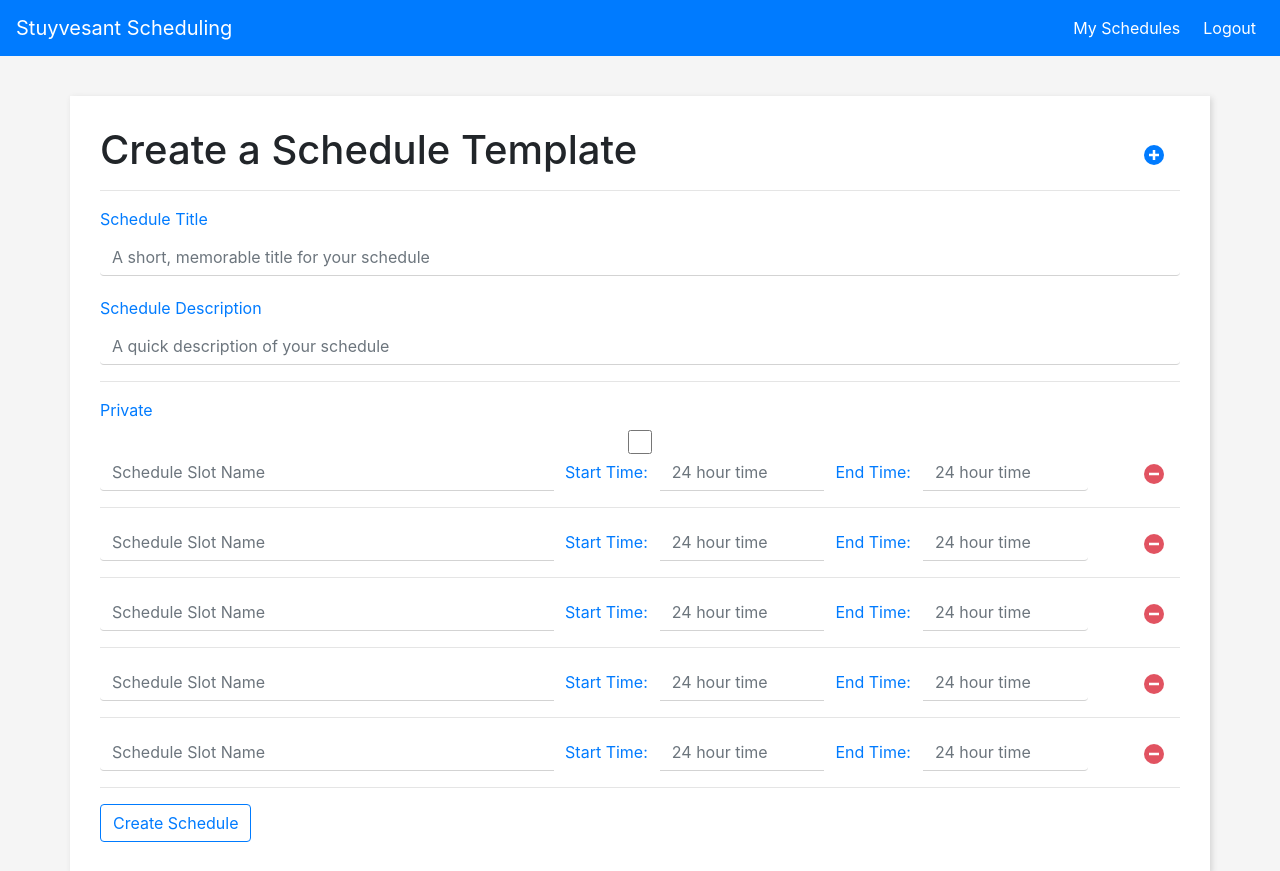
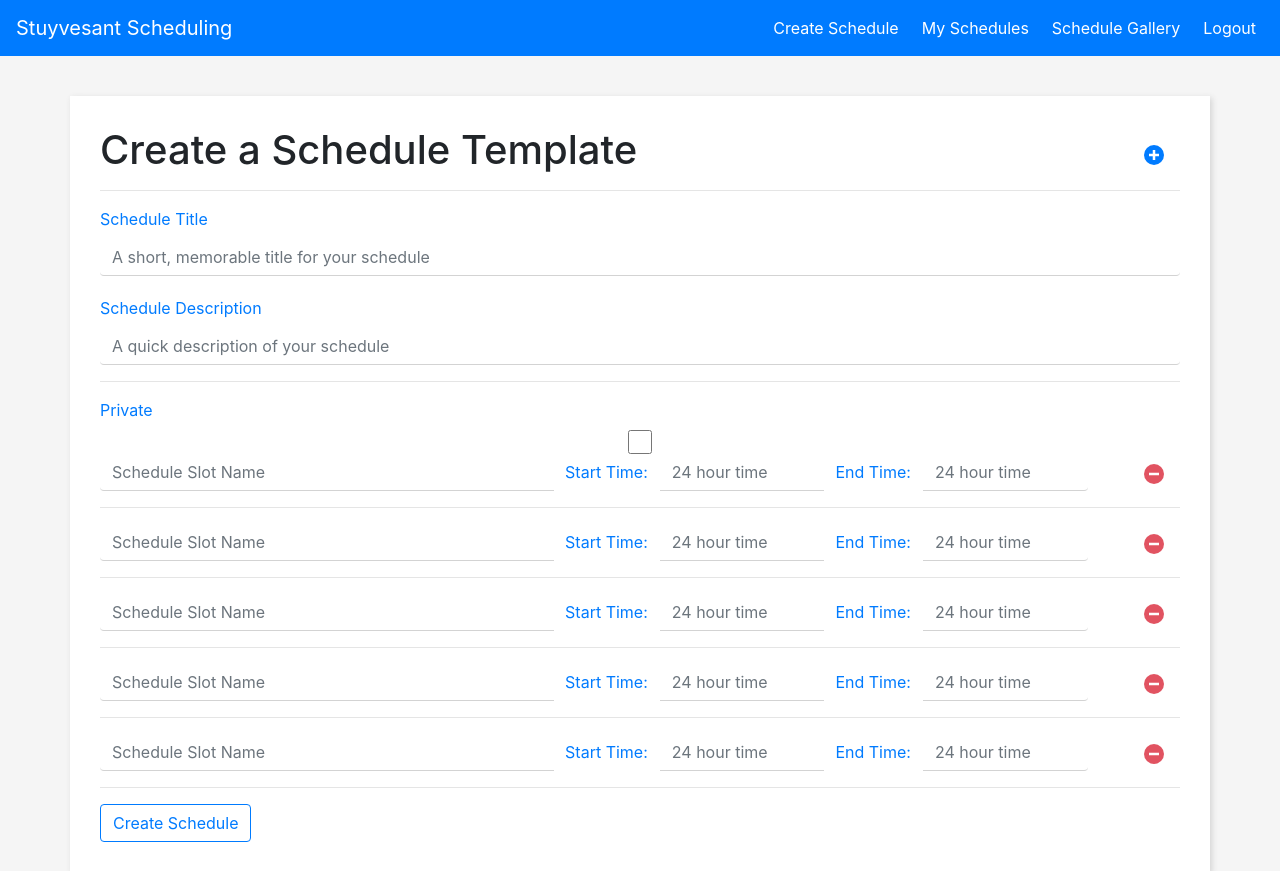
Before and after one commit to cmohri/QuarterMan, a Flask app: page /schedules/create in a window 1280 px wide. Shown: the top 871 px of the page. Run offline with Flask 2, Linux system fonts and the light colour scheme; the visitor is signed in with stand-in values (Sample User, id 1); parts of the project's set-up code (start-up, migrations or seed data) failed here and were passed over; some libraries are stand-ins or nearby versions.

Commit message:
Load schedules from csv, public/private gallery

```diff
--- a/docs/devlog.txt
+++ b/docs/devlog.txt
@@ -98,3 +98,9 @@ damianW -- 2019-05-30 23:02
 Worked with Jared and Clara to attempt to get galleries working
 Bugs with atom and templates not appearing, will debug soon
 ==============================================================
+aschJa -- 2019-06-03 23:45
+--------------------------------------------------------------
+Added links to galleries
+Can load day types from csv file
+Home page renders schedule for appropriate day
+==============================================================
--- a/elbarto/routes.py
+++ b/elbarto/routes.py
@@ -59,7 +59,7 @@ def index():
     date = datetime.date.today().strftime("%m-%d-%Y")
     schedule_name = daily_schedule[date]["day_type"] if daily_schedule.get("date") else "Regular"
     schedule = models.Schedule.query.filter_by(name=schedule_name).one()
-    return "We lit"
+    return redirect(url_for("display_schedule", id=schedule.id))
 
 
 @app.route("/logout", methods = ["GET"])
@@ -81,7 +81,7 @@ def create_schedule():
         prev_node = None
 
         is_private = request.form.get("private") == "y"
-        new_schedule = models.Schedule(name=request.form.get("title"), desc=request.form.get("desc"), private=is_private, author_id=session.get("user").id)
+        new_schedule = models.Schedule(name=request.form.get("title"), desc=request.form.get("desc"), private=is_private, author_id=session.get("user").get("id"))
         for slot in schedule:
             start = time_to_int(datetime.datetime.strptime(slot["start"], '%H:%M').time())
             end = time_to_int(datetime.datetime.strptime(slot["end"], '%H:%M').time())
@@ -101,12 +101,17 @@ def create_schedule():
         db.session.add(prev_node)
         db.session.add(new_schedule)
         db.session.commit()
-        return "Success!"
+        return redirect(url_for("display_schedule", id=new_schedule.id))
 
 
+@app.route("/schedules/mine")
+def private_gallery():
+    schedules = models.Schedule.query.filter_by(author_id=session.get("user").get("id")).all()
+    return render_template("lib.html", schedules=schedules)
 
-@app.route("/schedules/public/browse")
-def gallery():
+
+@app.route("/schedules/browse")
+def public_gallery():
     '''Displays gallery of created templates'''
     # get list of all templates please
     # create list:  (next line)
@@ -116,14 +121,14 @@ def gallery():
     return render_template("lib.html", schedules = schedules)
 
 
-@app.route("/display/<int:idnum>")
-def display_id(idnum):
-    l = models.Schedule.query.filter_by(id = idnum).all()
+@app.route("/schedules/<int:id>")
+def display_schedule(id):
+    l = models.Schedule.query.filter_by(id = id).all()
     h = l[0].head_slot
     title = l[0].name
-    print("title")
-    print ("head slot: " + str(h))
-    print (models.ScheduleSlot.query.filter_by(id = h).one())
+    # print("title")
+    # print ("head slot: " + str(h))
+    # print (models.ScheduleSlot.query.filter_by(id = h).one())
     curr = models.ScheduleSlot.query.filter_by(id = h).one()
     l_times = []
     l_times.append([curr.start, curr.end, curr.name])
--- a/elbarto/static/css/styles.css
+++ b/elbarto/static/css/styles.css
@@ -97,3 +97,9 @@ body {
 .schedule-container {
     padding: 8% !important;
 }
+
+footer {
+    position: absolute;
+    width: 100%;
+    bottom: 0;
+}
--- a/elbarto/templates/base.html
+++ b/elbarto/templates/base.html
@@ -21,7 +21,13 @@
                         </li>
                     {% else %}
                         <li class="nav-item">
-                            <a class="nav-link" href="{{ url_for('create_schedule') }}">My Schedules</a>
+                            <a class="nav-link" href="{{ url_for('create_schedule') }}">Create Schedule</a>
+                        </li>
+                        <li class="nav-item">
+                            <a class="nav-link" href="{{ url_for('private_gallery') }}">My Schedules</a>
+                        </li>
+                        <li class="nav-item">
+                            <a class="nav-link" href="{{ url_for('public_gallery') }}">Schedule Gallery</a>
                         </li>
                         <li class="nav-item">
                             <a class="nav-link" href="{{ url_for('logout') }}">Logout</a>
```
Also changed, not shown: elbarto/models.py (+5 -2 lines).
